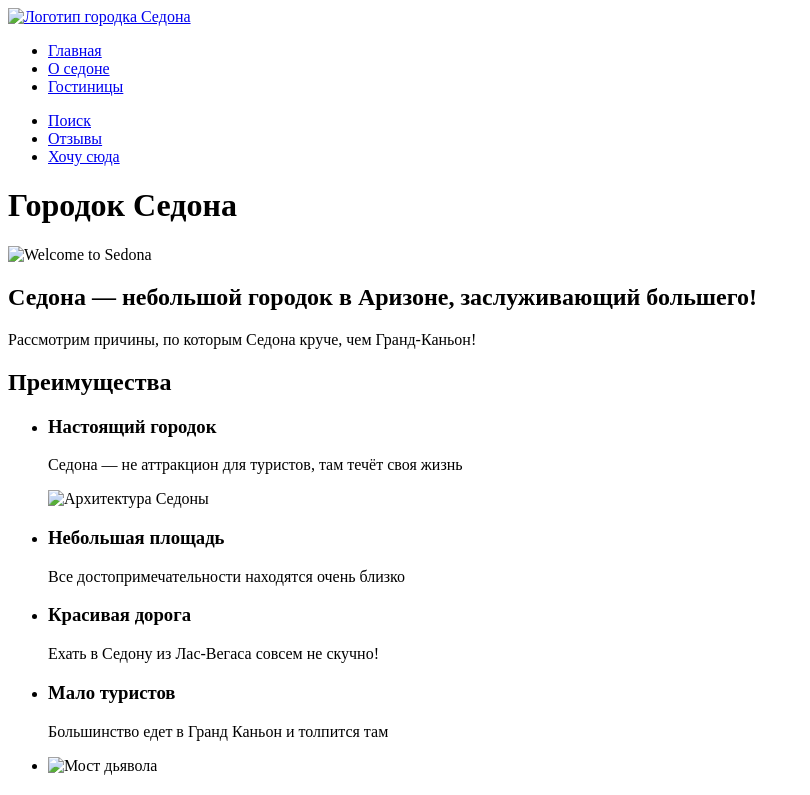
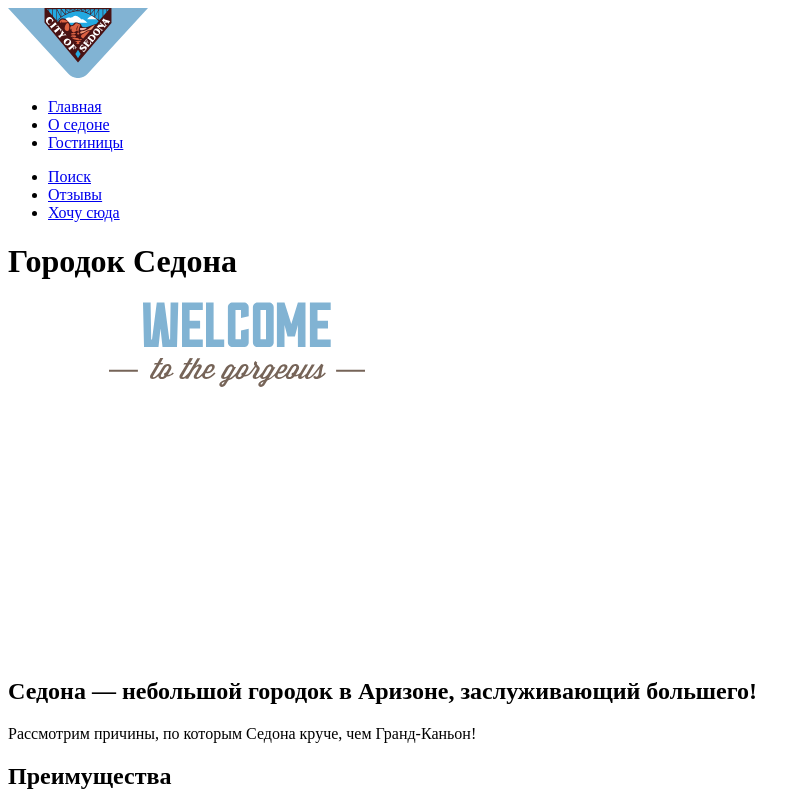
Before and after one commit to dimontchg/Sedona-35, a plain HTML site: page index.html in a window 1280 px wide. Shown: the top 795 px of the page, without its empty margins (0-810 px from the left). Drawn offline with Linux system fonts and the light colour scheme; the site is published under a folder, as on GitHub Pages, so addresses that start at the root find nothing.

Commit message:
Исправляем пути

```diff
--- a/index.html
+++ b/index.html
@@ -13,7 +13,7 @@
   <header class="page-header">
     <nav class="navigation">
       <a class="navigation-logo" href="index.html">
-        <img class="page-header-logo" src="/images/logo/logo-opti.svg" width="140" height="70"
+        <img class="page-header-logo" src="./images/logo/logo-opti.svg" width="140" height="70"
           alt="Логотип городка Седона">
       </a>
 
@@ -54,7 +54,7 @@
     <!-- Главный заголовок -->
     <h1 class="visually-hidden">Городок Седона</h1>
     <!-- Лого -->
-    <img class="main-logo" src="/images/logo/welcome-opti.svg" width="458" height="352" alt="Welcome to Sedona">
+    <img class="main-logo" src="./images/logo/welcome-opti.svg" width="458" height="352" alt="Welcome to Sedona">
 
     <!-- <img class="sedona-background" src="" alt="Задний фон Седоны"> -->
 
@@ -73,7 +73,7 @@
           <h3 class="advantages-title">Настоящий городок</h3>
           <p class="advantages-description">Седона — не аттракцион для туристов, там течёт своя жизнь</p>
           <!-- Может обернуть в div??? -->
-          <img class="advantages-image" src="/images/advantages/photo-1-opti.jpg" width="800" height="384"
+          <img class="advantages-image" src="./images/advantages/photo-1-opti.jpg" width="800" height="384"
             alt="Архитектура Седоны">
         </li>
         <li class="advantages-item">
@@ -89,7 +89,7 @@
           <p class="advantages-description">Большинство едет в Гранд Каньон и толпится там</p>
         </li>
         <li class="advantages-item">
-          <img class="advantages-image" src="/images/advantages/photo-2-opti.jpg" width="800" height="384"
+          <img class="advantages-image" src="./images/advantages/photo-2-opti.jpg" width="800" height="384"
             alt="Мост дьявола">
           <!-- Может обернуть в div??? -->
           <h3 class="advantages-title">Там есть мост дьявола</h3>
@@ -178,7 +178,7 @@
     </section>
 
     <a class="footer-logo" href="https://htmlacademy.ru">
-      <img class="image-footer-logo" src="/images/logo/logo_htmlacademy-opti.svg" width="115" height="33"
+      <img class="image-footer-logo" src="./images/logo/logo_htmlacademy-opti.svg" width="115" height="33"
         alt="Логотип htmlacademy">
     </a>
   </footer>
```
Also changed, not shown: catalog.html (+6 -6 lines).
